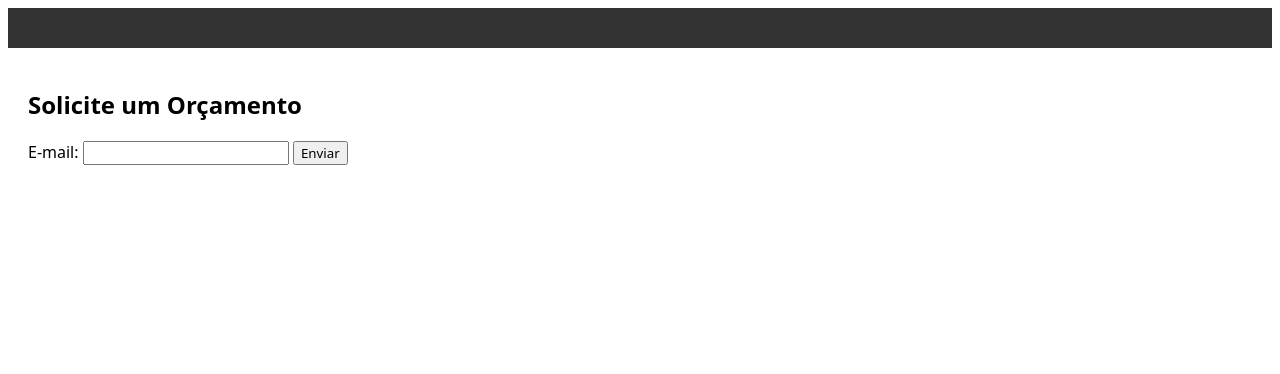
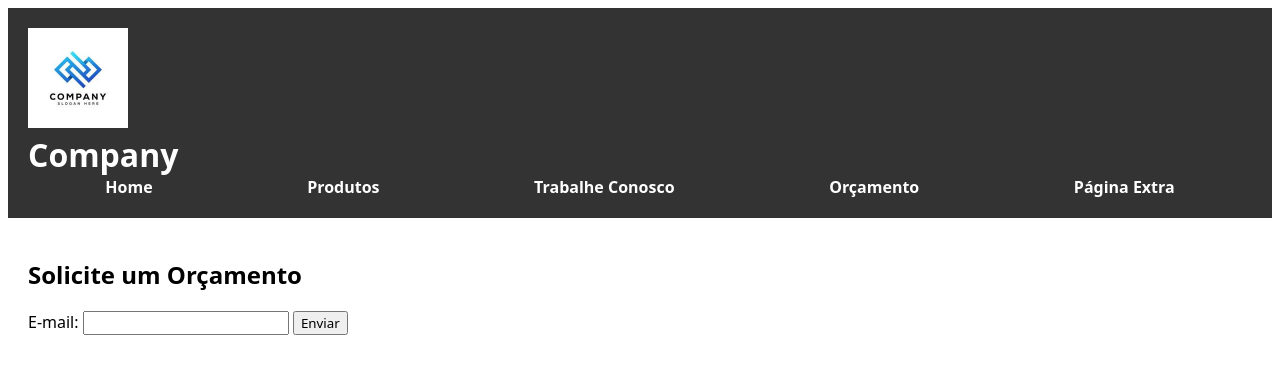
Before and after one commit to gugapototski/CCHweb1, a plain HTML site: page orcamento.html in a window 1280 px wide. Drawn offline with Linux system fonts and the light colour scheme.

Commit message:
commitMarcelo1

```diff
--- a/ocamento.html
+++ b/orcamento.html
@@ -7,7 +7,20 @@
 </head>
 <body>
   <header>
-    <!-- Mesmo cabeçalho da página inicial -->
+    <img
+      src="fotos\8214517-abstract-geometric-logo-or-infinity-line-logo-for-your-company-gratis-vetor.jpg"
+      alt="Logo da Empresa"
+    />
+    <h1>Company</h1>
+    <nav>
+      <ul>
+        <li><a href="index.html">Home</a></li>
+        <li><a href="produtos.html">Produtos</a></li>
+        <li><a href="trabalhe-conosco.html">Trabalhe Conosco</a></li>
+        <li><a href="orcamento.html">Orçamento</a></li>
+        <li><a href="pagina-extra.html">Página Extra</a></li>
+      </ul>
+    </nav>
   </header>
   <section>
     <h2>Solicite um Orçamento</h2>
```
Also changed, not shown: index.html (+1 -1 lines), pagina-extra.html (+14 -1 lines), produtos.html (+14 -1 lines), trabalhe-conosco.html (+14 -1 lines).
